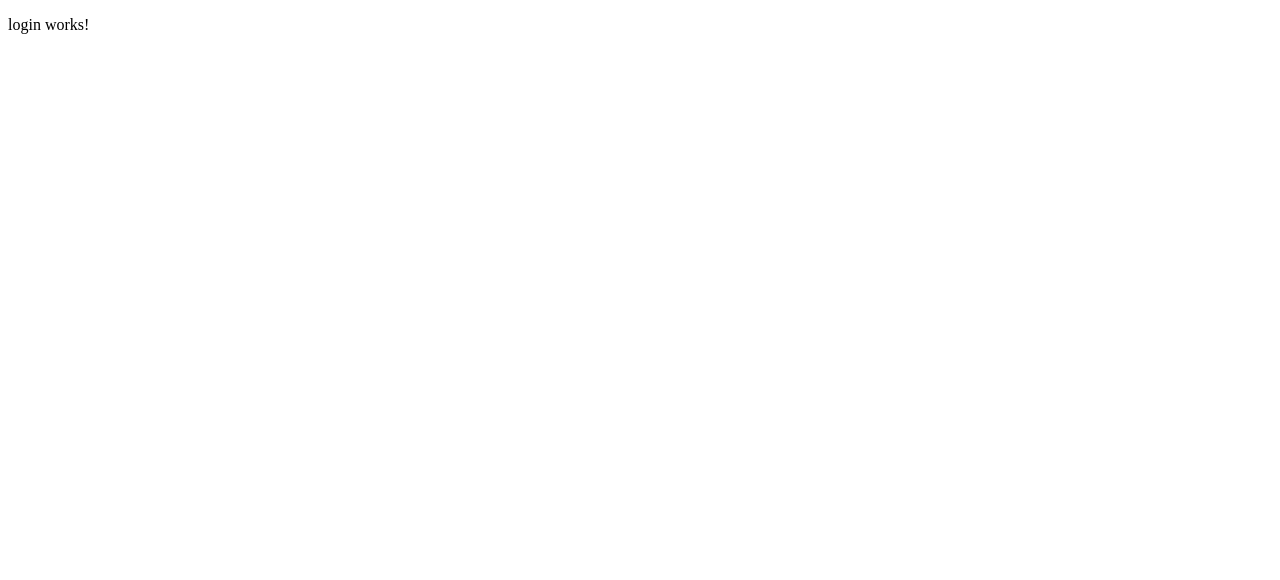
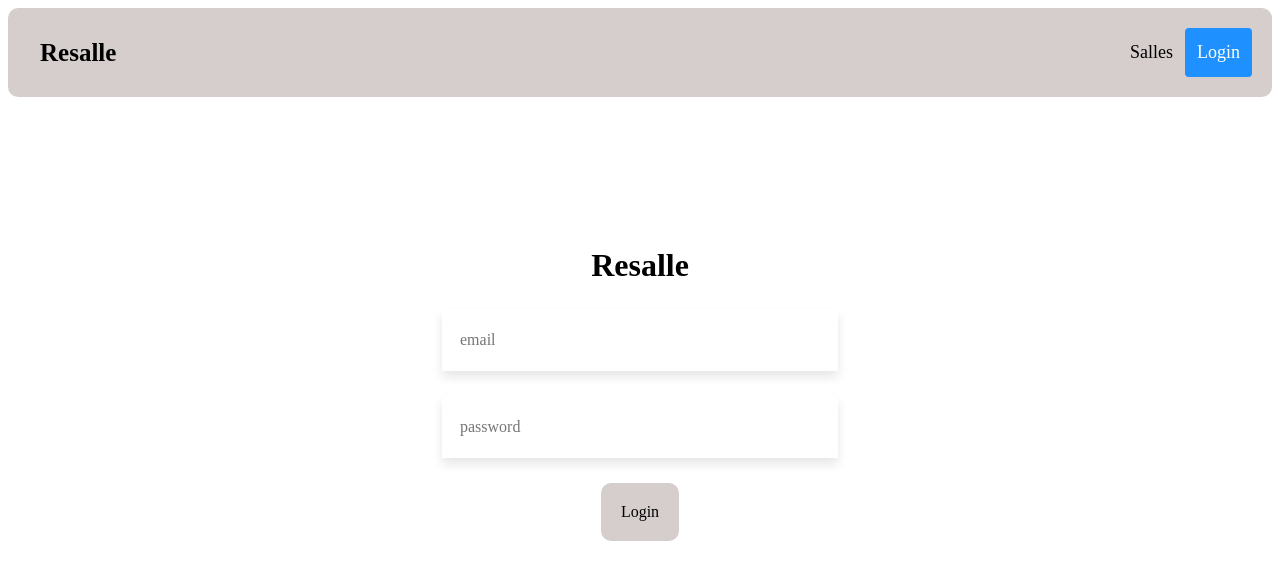
Before and after one commit to LEZEAUsteve/Conception-plan-dev, an Angular app in the folder front/front_conception-plan-dev/: page /login in a window 1280 px wide. Shown: the top 580 px of the page. Built offline with nearby package versions, Linux system fonts and the light colour scheme.

Commit message:
header/login

```diff
--- a/front/front_conception-plan-dev/src/app/app.component.css
+++ b/front/front_conception-plan-dev/src/app/app.component.css
@@ -0,0 +1,59 @@
+/* Style the header with a grey background and some padding */
+body {
+  margin: 0;
+  padding: 0;
+}
+
+.header {
+  overflow: hidden;
+  background-color: #D6CECC;
+  padding: 20px;
+  border-radius: 10px;
+}
+
+/* Style the header links */
+.header a {
+  float: left;
+  color: black;
+  text-align: center;
+  padding: 12px;
+  text-decoration: none;
+  font-size: 18px;
+  line-height: 25px;
+  border-radius: 4px;
+}
+
+/* Style the logo link (notice that we set the same value of line-height and font-size to prevent the header to increase when the font gets bigger */
+.header a.logo {
+  font-size: 25px;
+  font-weight: bold;
+}
+
+/* Change the background color on mouse-over */
+.header a:hover {
+  background-color: #ddd;
+  color: black;
+}
+
+/* Style the active/current link*/
+.header a.active {
+  background-color: dodgerblue;
+  color: white;
+}
+
+/* Float the link section to the right */
+.header-right {
+  float: right;
+}
+
+/* Add media queries for responsiveness - when the screen is 500px wide or less, stack the links on top of each other */
+@media screen and (max-width: 500px) {
+  .header a {
+    float: none;
+    display: block;
+    text-align: left;
+  }
+  .header-right {
+    float: none;
+  }
+}
--- a/front/front_conception-plan-dev/src/app/app.component.html
+++ b/front/front_conception-plan-dev/src/app/app.component.html
@@ -1,3 +1,9 @@
-
+<div class="header">
+  <a href="#default" class="logo">Resalle</a>
+  <div class="header-right">
+    <a routerLink="salles">Salles</a>
+    <a class="active" routerLink="login">Login</a>
+  </div>
+</div>
 
 <router-outlet></router-outlet>
--- a/front/front_conception-plan-dev/src/app/login/login.component.css
+++ b/front/front_conception-plan-dev/src/app/login/login.component.css
@@ -0,0 +1,32 @@
+h1{
+  text-align: center;
+  margin-top: 150px;
+}
+button{
+  display: inline-block;
+  background: #D6CECC;
+  color: inherit;
+  font: inherit;
+  border: 0;
+  outline: 0;
+  padding: 20px;
+  transition: all 200ms ease-in;
+  cursor: pointer;
+  border-radius: 10px;
+}
+
+.bb{
+  margin-top: 25px;
+  display: flex;
+  justify-content: center;
+}
+
+.form_field {
+   width: 360px;
+   background: #fff;
+   font: inherit;
+   box-shadow: 0 6px 10px 0 rgba(0, 0, 0 , .1);
+   border: 0;
+   outline: 0;
+   padding: 22px 18px;
+ }
--- a/front/front_conception-plan-dev/src/app/login/login.component.html
+++ b/front/front_conception-plan-dev/src/app/login/login.component.html
@@ -1 +1,14 @@
-<p>login works!</p>
+<h1>Resalle</h1>
+<div class="content">
+  <form class="form">
+    <div class="bb">
+      <input class="form_field" placeholder="email" type="email">
+    </div>
+    <div class="bb">
+      <input class="form_field" placeholder="password" type="password">
+    </div>
+  </form>
+  <div class="bb">
+    <button type="button" class="btn">Login</button>
+  </div>
+</div>
```
